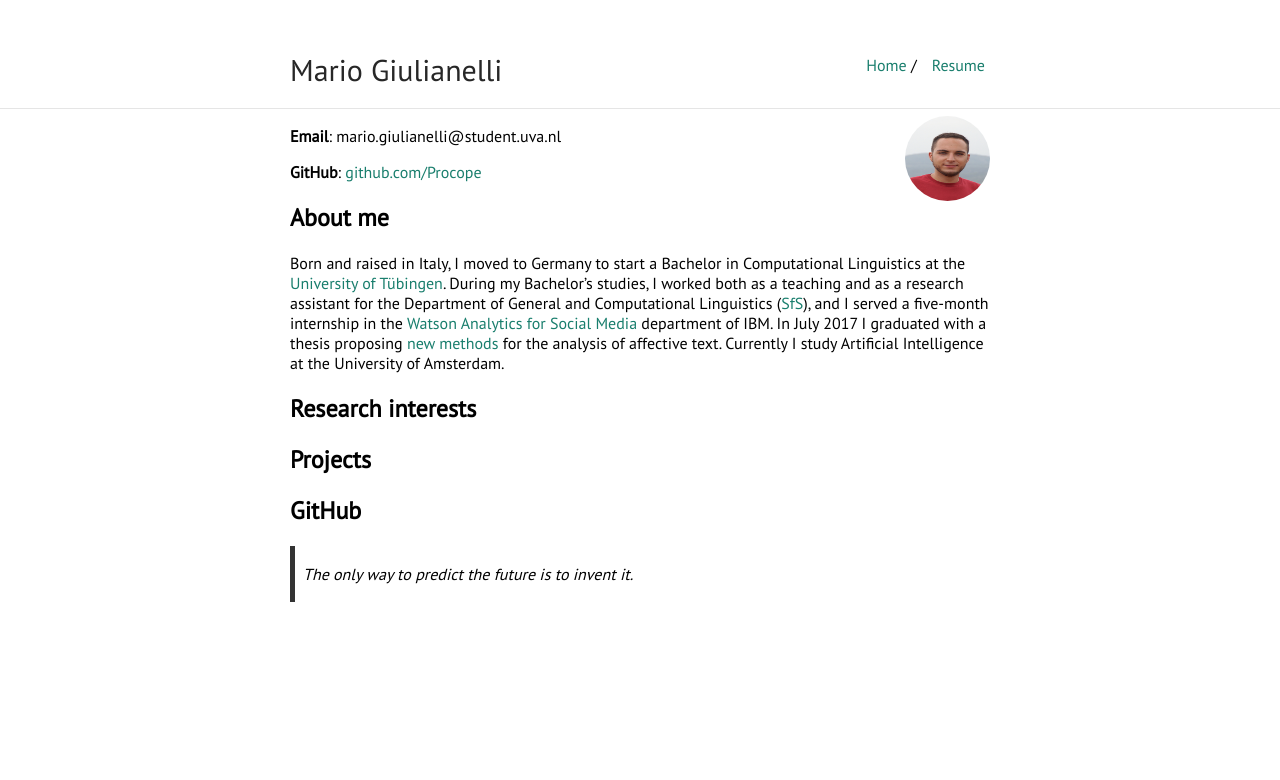
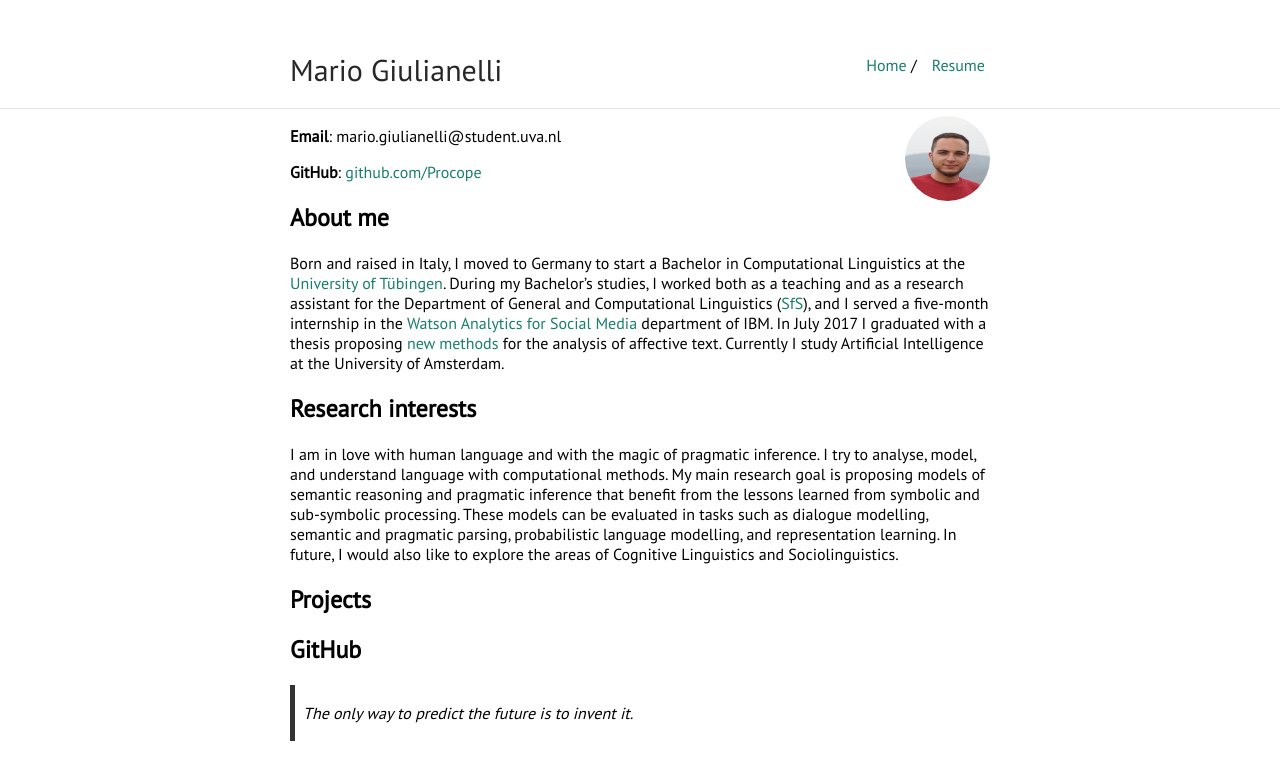
Before and after one commit to glnmario/glnmario.github.io, a Jekyll site: the page built from index.md, in a window 1280 px wide. Shown: the top 780 px of the page. Built offline with Jekyll 4.4.1, drawn with Linux system fonts in a browser that asks for light colours.

Commit message:
Update index.md

```diff
--- a/index.md
+++ b/index.md
@@ -15,6 +15,8 @@ thesis proposing [new methods](https://arxiv.org/abs/1708.03910) for the analysi
 Currently I study Artificial Intelligence at the University of Amsterdam.
 
 ## Research interests
+I am in love with human language and with the magic of pragmatic inference. I try to analyse, model, and understand language with computational methods. My main research goal is proposing models of semantic reasoning and pragmatic inference that benefit from the lessons learned from symbolic and sub-symbolic processing.
+These models can be evaluated in tasks such as dialogue modelling, semantic and pragmatic parsing, probabilistic language modelling, and representation learning. In future, I would also like to explore the areas of Cognitive Linguistics and Sociolinguistics.
 
 ## Projects
 
```
